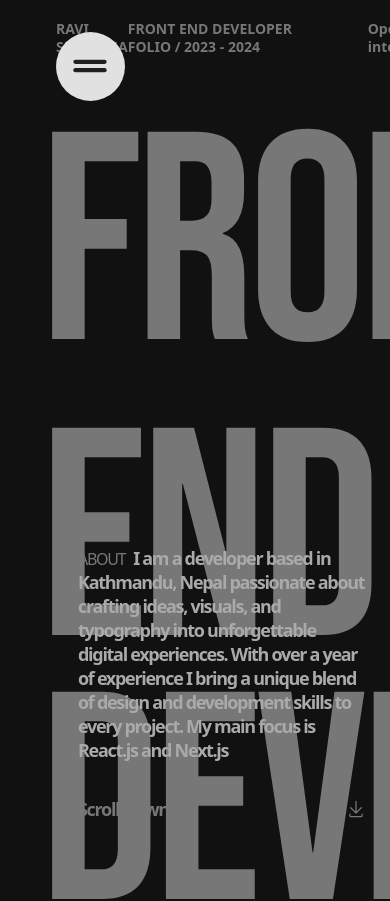
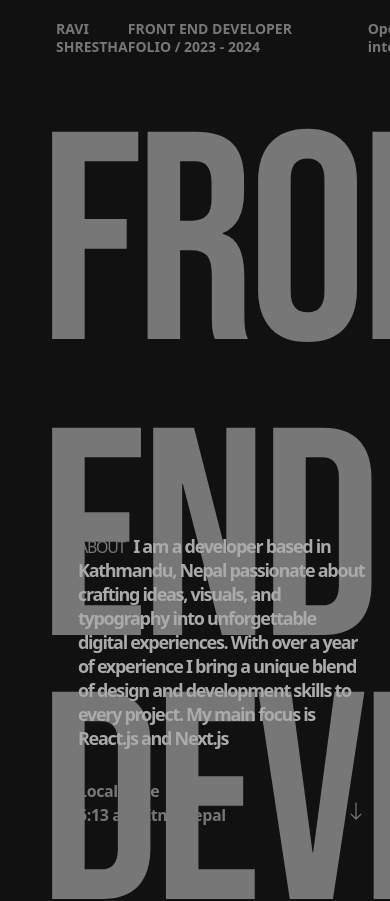
Before and after one commit to stharavi01/react-portfolio, a React (Vite) app: page / in a window 390 px wide. Shown: the top 901 px of the page. Built offline with nearby package versions, Linux system fonts and the light colour scheme.

Commit message:
fix responsive layout

```diff
--- a/src/components/Contact.jsx
+++ b/src/components/Contact.jsx
@@ -91,10 +91,7 @@ const Contact = () => {
 
 				{/* Bottom Right grid*/}
 				<div className="text-base font-bold text-lightBlack opacity-85 leading-none tracking-normal  text-left uppercase grid grid-cols-2">
-					<div className="flex flex-col ">
-						<p className="mb-2">Local Time</p>
-						<LocalTime />
-					</div>
+					<LocalTime />
 					<div className="mx-auto flex relative">
 						<div className="bg-darkWhite rounded-full w-[4.5rem] h-[4.5rem] flex justify-center items-center hover:bg-darkGray transform hover:scale-105 transition-all cursor-pointer">
 							<a href="#about">
--- a/src/components/Home.jsx
+++ b/src/components/Home.jsx
@@ -1,6 +1,6 @@
 import { BsArrowDown } from "react-icons/bs";
-import { GoDownload } from "react-icons/go";
 import Navbar from "./Navbar";
+import LocalTime from "../utility/LocalTime";
 const Home = () => {
 	return (
 		<>
@@ -48,9 +48,9 @@ const Home = () => {
 							</span>
 						</div>
 						<a href="#experience">
-							<div className="mt-8 flex items-center justify-between text-hover">
-								<p className="font-bold text-lg"> Scroll Down</p>
-								<GoDownload size={20} className="text-hover" />
+							<div className="mt-8 flex items-center justify-between ">
+								<LocalTime />
+								<BsArrowDown size={20} className="text-hover mt-4" />
 							</div>
 						</a>
 					</div>
--- a/src/components/Navbar.jsx
+++ b/src/components/Navbar.jsx
@@ -7,13 +7,13 @@ const Navbar = () => {
 		<>
 			<header className="w-full py-5 sm:px-10 px-14 flex justify-between items-center bg-black text-darkWhite font-semibold text-sm leading-tight">
 				{/* navigation icon */}
-				<div className="bg-gray rounded-full w-[4.3rem] h-[4.3rem] absolute top-8 z-10 flex justify-center items-center">
+				<div className="bg-gray rounded-full w-[4.3rem] h-[4.3rem] absolute top-8 z-10 flex justify-center items-center opacity-0">
 					<TbEqual size={50} className="text-lightBlack" />
 				</div>
 
 				{/* Navbar */}
 				<div>
-					<p className="uppercase cursor-pointer text-darkWhite text-hover">
+					<p className="uppercase cursor-pointer text-darkWhite text-hover sm:hidden">
 						<span>Ravi</span> <span className="block"> Shrestha</span>
 					</p>
 				</div>
--- a/src/utility/LocalTime.jsx
+++ b/src/utility/LocalTime.jsx
@@ -29,8 +29,9 @@ const NepalTime = () => {
 	}, []);
 
 	return (
-		<div>
-			<p className="text-darkWhite">{formattedTime}</p>
+		<div className="flex flex-col text-base font-bold tracking-tight leading-none ">
+			<p className="mb-2">Local Time</p>
+			<p className="text-darkWhite text-hover">{formattedTime}</p>
 		</div>
 	);
 };
```
